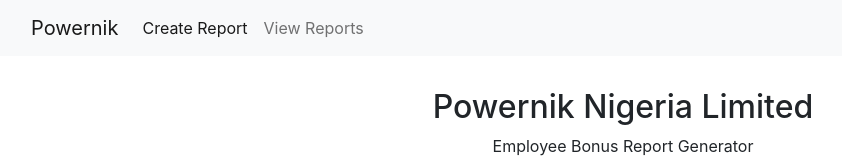
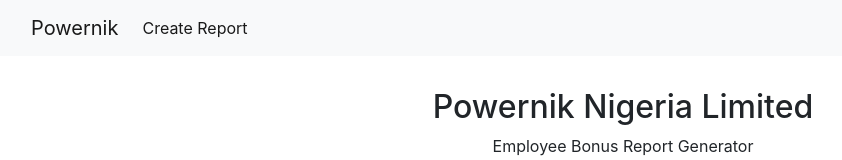
Before and after one commit to Stefanpgr/employee-bonus, a React (Create React App) app: page / in a window 1280 px wide. Shown: the top 160 px of the page, without its empty margins (17-859 px from the left). Built offline with nearby package versions, Linux system fonts and the light colour scheme.

Commit message:
minor change - view report shows only when report is generated

```diff
--- a/src/Views/layout/Navbar.js
+++ b/src/Views/layout/Navbar.js
@@ -1,4 +1,7 @@
+import { useSelector } from "react-redux"
+
 const Navbar = () => {
+    const genReports = useSelector((state) => state.genReports)
     return(
         <nav className="navbar navbar-expand-lg navbar-light bg-light px-5">
   <a className="navbar-brand" href="/">Powernik</a>
@@ -8,7 +11,7 @@
   <div className="collapse navbar-collapse" id="navbarNavAltMarkup">
     <div className="navbar-nav">
       <a className="nav-item nav-link active" href="/">Create Report </a>
-      <a className="nav-item nav-link" href="/report">View Reports</a>
+      {genReports && <a className="nav-item nav-link" href="/report">View Reports</a>}
 
 
     </div>
```
Also changed, not shown: 1 other file (tests, documents, lock files or other folders).
